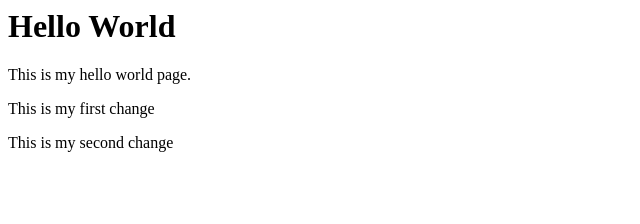
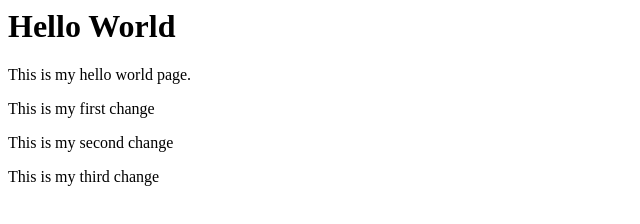
Before and after one commit to steveparsons2604/helloworld, a plain HTML site: page index.html in a window 1280 px wide. Shown: the whole page, without its empty margins (0-640 px from the left). Drawn offline with Linux system fonts and the light colour scheme.

Commit message:
Added another paragraph to the HTML file

```diff
--- a/index.html
+++ b/index.html
@@ -3,4 +3,5 @@
   <p>This is my hello world page.</p>
   <p>This is my first change</p>
   <p>This is my second change</p>
+  <p>This is my third change</p>
 </body>
```
